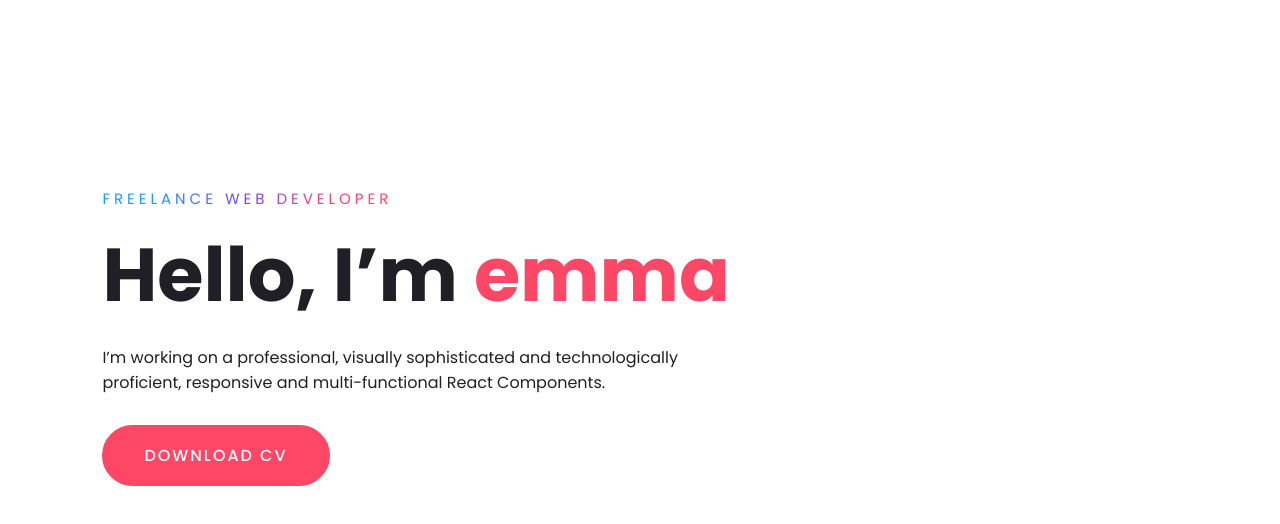
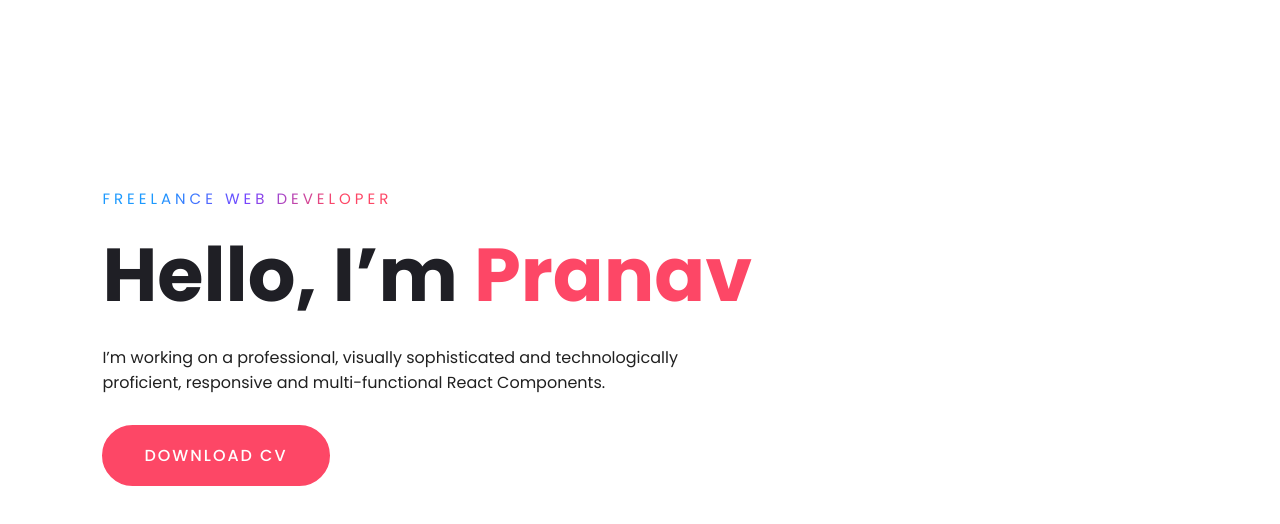
Before and after one commit to pranavswami451/New_technology, a plain HTML site: page index.html in a window 1280 px wide. Shown: the part 94-618 px from the top of the page. Drawn offline with Linux system fonts and the light colour scheme.

Commit message:
Update index.html

```diff
--- a/index.html
+++ b/index.html
@@ -24,7 +24,7 @@
 
       <div class="content">
         <span class="title">Freelance Web Developer</span>
-        <h1>Hello, I’m <span>emma</span></h1>
+        <h1>Hello, I’m <span>Pranav</span></h1>
         <p>
           I’m working on a professional, visually sophisticated and
           technologically proficient, responsive and multi-functional React
```
